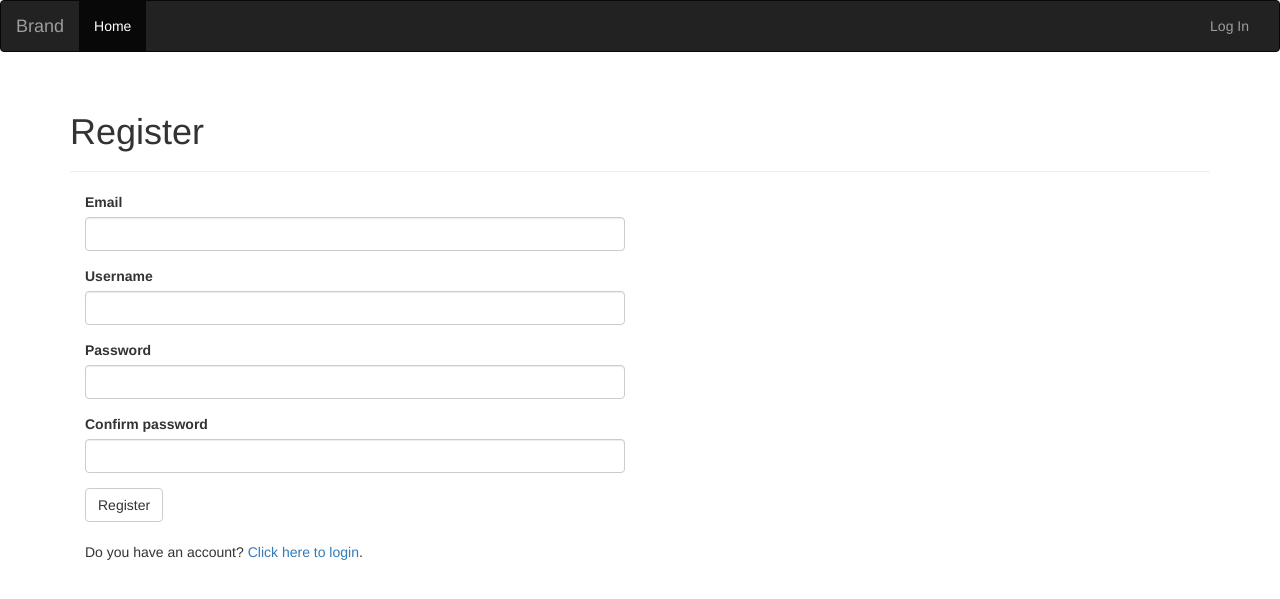
After one commit to Alwatan/chatty, a Flask app: page /auth/register in a window 1280 px wide. The commit adds this page. Shown: the top 599 px of the page. Run offline with Flask 2, Linux system fonts and the light colour scheme; some libraries are stand-ins or nearby versions.

Commit message:
fully functional login and email confirmation skeleton

```diff
--- /dev/null
+++ b/app/auth/__init__.py
@@ -0,0 +1,5 @@
+from flask import Blueprint
+
+auth = Blueprint('auth',__name__)
+
+from . import views
--- /dev/null
+++ b/app/auth/forms.py
@@ -0,0 +1,29 @@
+from flask_wtf import FlaskForm
+from wtforms import StringField, PasswordField, BooleanField, SubmitField
+from wtforms.validators import DataRequired, Length, Email, Regexp, EqualTo
+from wtforms import ValidationError
+from ..models import User
+
+class LoginForm(FlaskForm):
+    email = StringField('Email', validators=[DataRequired(), Length(1, 64), Email()])
+    password = PasswordField('Password', validators=[DataRequired()])
+    remember_me = BooleanField('Keep me logged in')
+    submit = SubmitField('Log In')
+
+class RegistrationForm(FlaskForm):
+    email = StringField('Email', validators=[DataRequired(), Length(1, 64), Email()])
+    username = StringField('Username', validators=[DataRequired(), Length(1, 64),
+        Regexp('^[A-Za-z][A-Za-z0-9_.]*$', 0,
+               'Usernames must have only letters, numbers, dots or '
+               'underscores')])
+    password = PasswordField('Password', validators=[DataRequired(), EqualTo('password2', message='Passwords must match.')])
+    password2 = PasswordField('Confirm password', validators=[DataRequired()])
+    submit = SubmitField('Register')
+
+    def validate_email(self, field):
+        if User.query.filter_by(email=field.data).first():
+            raise ValidationError('Email already registered.')
+
+    def validate_username(self, field):
+        if User.query.filter_by(username=field.data).first():
+            raise ValidationError('Username already in use.')
--- /dev/null
+++ b/app/auth/views.py
@@ -0,0 +1,81 @@
+from flask import render_template, redirect, url_for, flash, request
+from .forms import LoginForm, RegistrationForm
+from ..models import User
+from flask_login import login_user, logout_user, login_required, current_user
+from . import auth
+from .. import db
+from ..email import send_email
+
+
+@auth.before_app_request
+def before_request():
+    if current_user.is_authenticated \
+            and not current_user.confirmed \
+            and request.endpoint \
+            and request.blueprint != 'auth' \
+            and request.endpoint != 'static':
+        return redirect(url_for('auth.unconfirmed'))
+
+
+@auth.route('/unconfirmed')
+def unconfirmed():
+    if current_user.is_anonymous or current_user.confirmed:
+        return redirect(url_for('main.index'))
+    return render_template('auth/unconfirmed.html')
+
+
+@auth.route('/login', methods=['GET','POST'])
+def login():
+    form = LoginForm()
+    if form.validate_on_submit():
+        user = User.query.filter_by(email=form.email.data).first()
+        if user is not None and user.verify_password(form.password.data):
+            login_user(user, form.remember_me.data)
+            return redirect(request.args.get('next') or url_for('main.index'))
+        flash('Invalid username or password')
+    return render_template('auth/login.html', form=form)
+
+
+@auth.route('/logout')
+@login_required
+def logout():
+    logout_user()
+    flash('You have been logged out')
+    return redirect(url_for('main.index'))
+
+
+@auth.route('/register', methods=['GET', 'POST'])
+def register():
+    form = RegistrationForm()
+    if form.validate_on_submit():
+        user = User(email=form.email.data, username=form.username.data, password=form.password.data)
+        db.session.add(user)
+        db.session.commit()
+        token = user.generate_confirmation_token()
+        send_email(user.email, 'Confirm Your Account', 'auth/email/confirm', user=user, token=token)
+        flash('A confirmation email has been sent to you by email.')
+        return redirect(url_for('auth.login'))
+    return render_template('auth/register.html', form=form)
+
+
+@auth.route('/confirm/<token>')
+@login_required
+def confirm(token):
+    if current_user.confirmed:
+        return redirect(url_for('main.index'))
+    if current_user.confirm(token):
+        db.session.commit()
+        flash('You have confirmed your account. Thanks!')
+    else:
+        flash('The confirmation link is invalid or has expired.')
+    return redirect(url_for('main.index'))
+
+
+@auth.route('/confirm')
+@login_required
+def resend_confirmation():
+    token = current_user.generate_confirmation_token()
+    send_email(current_user.email, 'Confirm Your Account',
+               'auth/email/confirm', user=current_user, token=token)
+    flash('A new confirmation email has been sent to you by email.')
+    return redirect(url_for('main.index'))
--- /dev/null
+++ b/app/templates/auth/register.html
@@ -0,0 +1,15 @@
+{% extends "base.html" %}
+{% import "bootstrap/wtf.html" as wtf %}
+
+{% block title %}Chatty - Register{% endblock %}
+
+{% block page_content %}
+<div class="page-header">
+    <h1>Register</h1>
+</div>
+<div class="col-md-6">
+    {{ wtf.quick_form(form) }}
+    <br>
+    <p>Do you have an account? <a href="{{ url_for('auth.login') }}">Click here to login</a>.</p>
+</div>
+{% endblock %}
--- a/app/templates/base.html
+++ b/app/templates/base.html
@@ -26,6 +26,13 @@
       <ul class="nav navbar-nav">
         <li class="active"><a href="/">Home</a></li>
       </ul>
+      <ul class="nav navbar-nav navbar-right">
+          {% if current_user.is_authenticated %}
+            <li><a href="{{ url_for('auth.logout') }}">Log Out</a></li>
+          {% else %}
+            <li><a href="{{ url_for('auth.login') }}">Log In</a></li>
+          {% endif %}
+      </ul>
     </div><!-- /.navbar-collapse -->
   </div><!-- /.container-fluid -->
 </nav>
--- a/app/templates/index.html
+++ b/app/templates/index.html
@@ -1,13 +1,9 @@
 {% extends "base.html" %}
-{% import "bootstrap/wtf.html" as wtf %}
 
 {% block title %}Flasky-Home{% endblock %}
 
 {% block page_content %}
   <div class="page-header">
-    {% if name %}<h1>Hello, {{name}}! </h1>{% else %} <h1>Hello, Stranger! </h1> {% endif %}
-    <p>The local date time is {{ moment(current_time).format('LLL') }} </p>
-    <p>That was {{ moment(current_time).fromNow(refresh = True) }}</p>
+    <h1>Hello, {% if current_user.is_authenticated %}{{ current_user.username }}{% else %}Stranger{% endif %}!</h1>
   </div>
-  {{ wtf.quick_form(form) }}
 {% endblock %}
```
Also changed, not shown: app/__init__.py (+7 -0 lines), app/email.py (+10 -7 lines), app/main/views.py (+2 -12 lines), app/models.py (+29 -2 lines), app/templates/auth/email/confirm.html (added, +8 -0 lines), app/templates/auth/email/confirm.txt (added, +13 -0 lines), app/templates/auth/login.html (added, +15 -0 lines), app/templates/auth/unconfirmed.html (added, +20 -0 lines), migrations/versions/20e4d0be59ae_column_confirmed_added.py (added, +28 -0 lines), migrations/versions/6a98a11e56d9_added_email_column.py (added, +30 -0 lines), tests/test_basics.py (+2 -2 lines), tests/test_user_model.py (+25 -0 lines), README.md (deleted).
